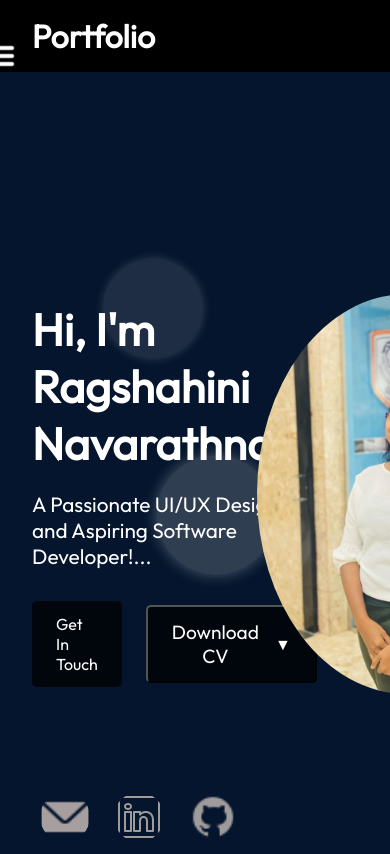
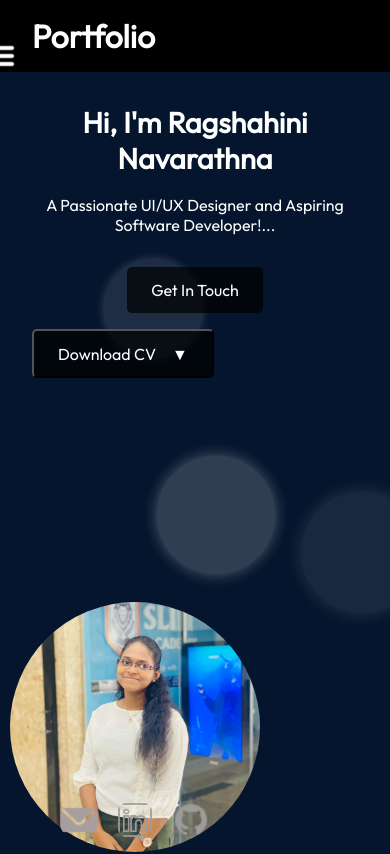
Before and after one commit to Ragshahini/Portfolio, a React (Vite) app: page / in a window 390 px wide. Shown: the top 854 px of the page. Built offline with nearby package versions, Linux system fonts and the light colour scheme.

Commit message:
mobile view

```diff
--- a/src/components/Hero/Hero.module.css
+++ b/src/components/Hero/Hero.module.css
@@ -18,6 +18,7 @@
   height: 100vh;
   overflow: hidden;
   position: relative;
+  flex-wrap: wrap; /* Allow flex items to wrap on smaller screens */
 }
 
 .heroContent {
@@ -25,6 +26,7 @@
   color: var(--color-text);
   position: relative;
   animation: slideIn 1.5s ease-out;
+  flex: 1; /* Allow it to take up available space */
 }
 
 .title {
@@ -259,3 +261,68 @@
     transform: scale(1) rotate(0deg);
   }
 }
+
+/* Media Queries for Responsiveness */
+@media (max-width: 768px) {
+  .hero {
+    flex-direction: column;
+    justify-content: center;
+    text-align: center;
+    padding: 2rem;
+  }
+
+  .heroContent {
+    max-width: 100%;
+    margin-bottom: 2rem;
+  }
+
+  .title {
+    font-size: 2.2rem;
+  }
+
+  .description {
+    font-size: 1.1rem;
+  }
+
+  .buttons {
+    flex-direction: column;
+    align-items: center;
+    gap: 1rem;
+  }
+
+  .cvDropdown {
+    width: 100%;
+  }
+
+  .hero img {
+    width: 250px;
+    height: 250px;
+    margin-bottom: 2rem;
+  }
+
+  .socialLinks {
+    bottom: 40px;
+    left: 50%;
+    transform: translateX(-50%);
+    gap: 1rem;
+  }
+
+  .socialIcon img {
+    width: 40px;
+    height: 40px;
+  }
+}
+
+@media (max-width: 480px) {
+  .title {
+    font-size: 1.8rem;
+  }
+
+  .description {
+    font-size: 1rem;
+  }
+
+  .cvBtn {
+    font-size: 1rem;
+  }
+}
```
